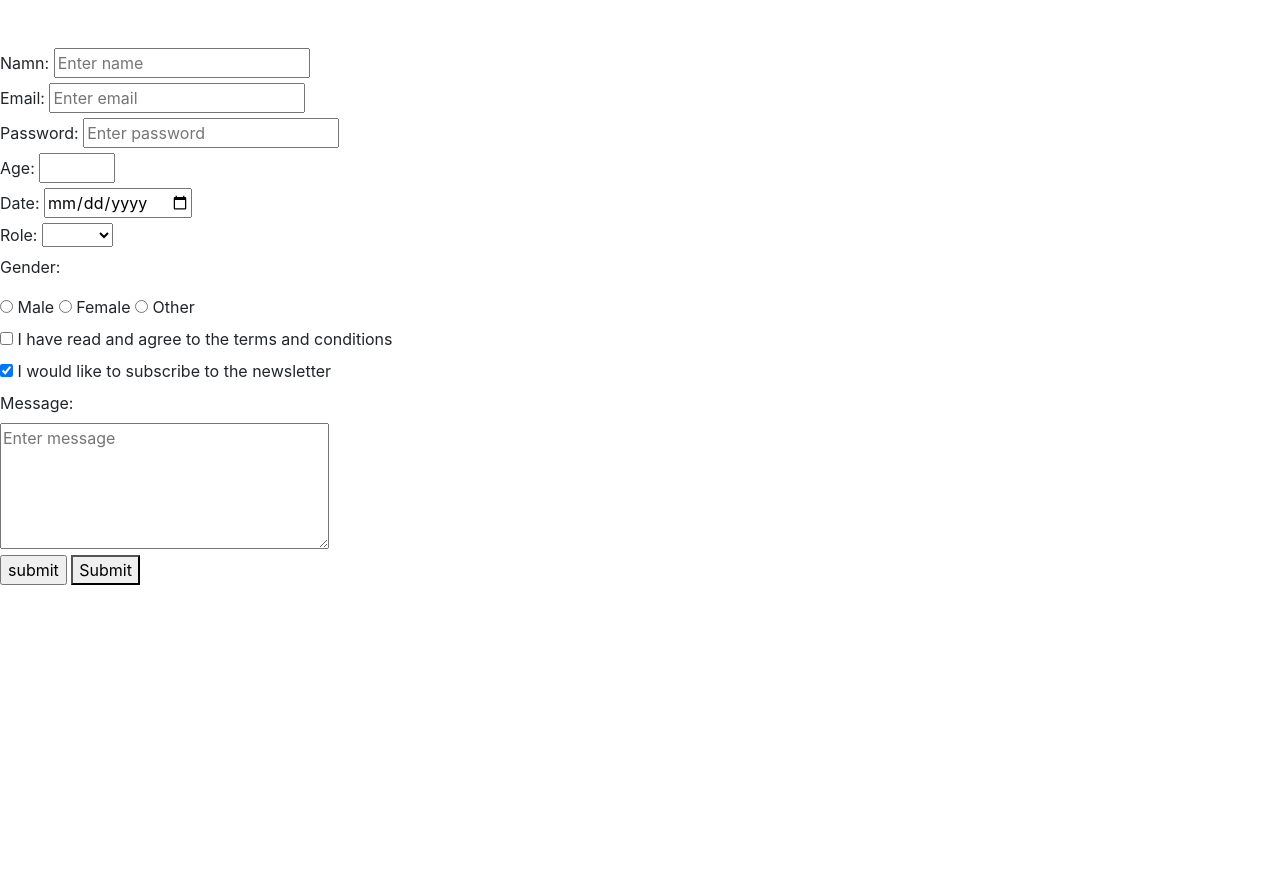
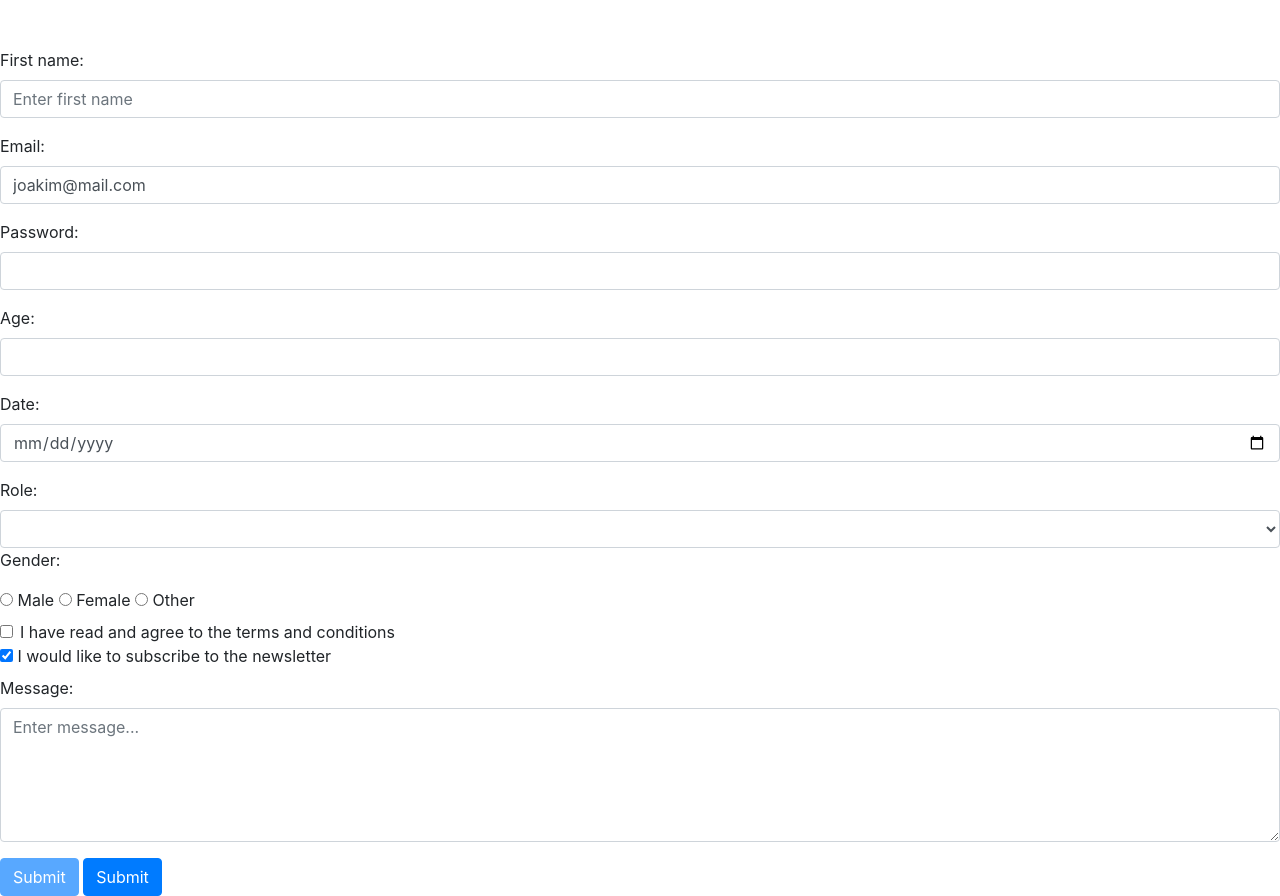
Before and after one commit to Saveljeffjonatan/FEU20S-HTMLCSS, a plain HTML site: page FEU20S-Jonatan/Lektion-4/Formulär/index.html in a window 1280 px wide. Before the commit the page ends 800 px from the top, so only its background shows below. Drawn offline with nearby package versions, Linux system fonts and the light colour scheme.

Commit message:
structure changes

```diff
--- a/FEU20S-Jonatan/Lektion-4/Formulär/index.html
+++ b/FEU20S-Jonatan/Lektion-4/Formulär/index.html
@@ -12,7 +12,7 @@
 
 
     <div class="continer mt-5">
-     <form id="regForm" action>
+     <form id="regForm" action="thanks.html">
         <!--
             *GET - Skickar datan i url, funkar när man söker efter någonting eller
                 !Men absolute INTE känslig data som lösenord mm.
@@ -30,63 +30,61 @@
             ?Dem här valen brukar man hantera i JS för då får man en bättre kontroll.
          -->
 
-        <label for="name">Namn: </label>
-        <input type="text" id="name" name="name" placeholder="Enter name">
-
-      <div>
+         <div class="form-group">
+            <label for="firstName">First name: </label>
+            <input class="form-control" type="text" id="firstName" name="firstName" placeholder="Enter first name" required>
+        </div>
+        <div class="form-group">
             <label for="email">Email: </label>
-        <input type="email" id="email" name="email" placeholder="Enter email">
+            <input class="form-control" type="email" name="email" id="email" value="joakim@mail.com" required>
         </div>
 
-      <div>
+        <div class="form-group">
             <label for="password">Password: </label>
-          <input type="password" name="password" id="password" placeholder="Enter password">
+            <input class="form-control" type="password" name="password" id="password">
+        </div class="form-group">
+
+        <div class="form-group">
+            <label for="age">Age: </label>
+            <input class="form-control" type="number" name="age" id="age" min="1" max="5">
         </div>
 
-      <div>
-          <label for="age">Age: </label>
-          <input type="number" age="age" id="age" min="1" max="5"></input>
+        <div class="form-group">
+            <label for="date">Date: </label>
+            <input class="form-control" type="date" name="date" id="date">
         </div>
-
-
-
-      <div>
-          <label for="date">Date: </label>
-          <input type="date" name="date" id="date">
-      </div>
-
 
         <!-- SELECT -->
         <div>
             <label for="role">Role: </label>
-          <select name="role" id="role">
+            <select name="role" id="role" class="form-control">
                 <option value="" disabled selected></option>
                 <option value="admin">Admin</option>
                 <option value="user">User</option>
-              <option value="guest">Guest</option>
+                <option value="opt-3">Guest</option>
             </select>
         </div>
 
 
         <!-- RADIOBUTTONS -->
-      <p>Gender: </p>
+        <p>Gender:</p>
         <div>
-          <input type="radio" id="male" name="gender" value="male">
+            <input type="radio" name="gender" id="male" value="male">
             <label for="male">Male</label>
 
-          <input type="radio" id="female" name="gender" value="female">
-          <label for="female">Female</label>
+            <input type="radio" name="gender" id="female" value="female">
+            <label for="male">Female</label>
 
-          <input type="radio" id="other" name="gender" value="other">
-          <label for="other">Other</label>
+            <input type="radio" name="gender" id="other" value="other">
+            <label for="male">Other</label>
         </div>
 
 
-      <!-- Checkboxes -->
+        <!-- CHECKBOXES -->
         <div>
-          <div class="terms">
-            <input type="checkbox" name="terms" id="terms">
-            <label for="terms">I have read and agree to the terms and conditions</label>
+            <div class="terms form-check">
+                <input class="form-check-input" type="checkbox" name="terms" id="terms" required>
+                <label class="form-check-label" for="terms">I have read and agree to the terms and conditions</label>
             </div>
             <div class="news">
                 <input type="checkbox" name="news" id="news" checked>
@@ -94,28 +92,22 @@
             </div>
         </div>
 
-      <!-- Textarea field -->
-      <div>
-          <div>
+        <div class="mb-3">
             <label for="message">Message: </label>
-          </div>
-          <textarea name="message" id="message" cols="30" rows="5" placeholder="Enter message"></textarea>
+            <br>
+            <textarea class="form-control" name="message" id="message" cols="30" rows="5" placeholder="Enter message..."></textarea>
         </div>
 
-
-      <input type="submit" value="submit">
-      <button>Submit</button>
+        <input class="btn btn-primary" type="submit" value="Submit" disabled>
+        <button class="btn btn-primary">Submit</button>
 
 
     </form>
 </div>
 
-
-
 <script src="https://code.jquery.com/jquery-3.5.1.slim.min.js" integrity="sha384-DfXdz2htPH0lsSSs5nCTpuj/zy4C+OGpamoFVy38MVBnE+IbbVYUew+OrCXaRkfj" crossorigin="anonymous"></script>
 <script src="https://cdn.jsdelivr.net/npm/popper.js@1.16.1/dist/umd/popper.min.js" integrity="sha384-9/reFTGAW83EW2RDu2S0VKaIzap3H66lZH81PoYlFhbGU+6BZp6G7niu735Sk7lN" crossorigin="anonymous"></script>
 <script src="https://cdn.jsdelivr.net/npm/bootstrap@4.5.3/dist/js/bootstrap.min.js" integrity="sha384-w1Q4orYjBQndcko6MimVbzY0tgp4pWB4lZ7lr30WKz0vr/aWKhXdBNmNb5D92v7s" crossorigin="anonymous"></script>
-    <script src="js/main.js">
-</script>
+<script src="js/script.js"></script>
 </body>
 </html>
```
Also changed, not shown: FEU20S-Jonatan/Lektion-4/Formulär/thanks.html (added, +11 -0 lines). Lines whose indentation alone changed are shown as unchanged.
